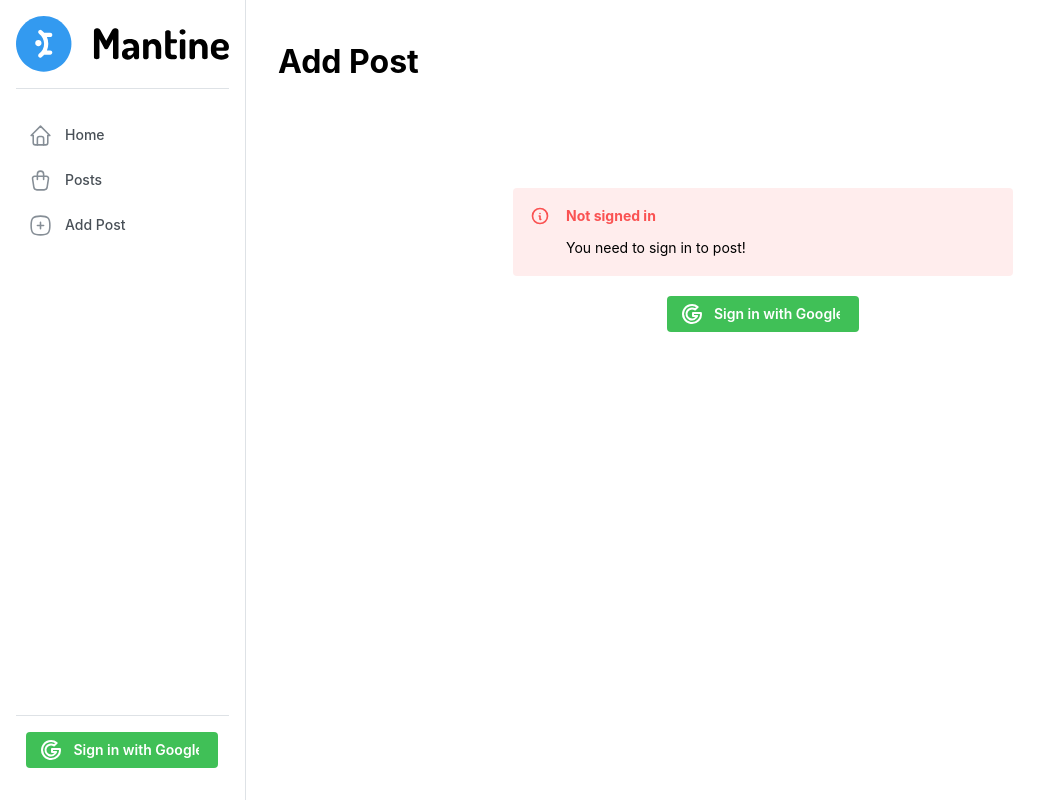
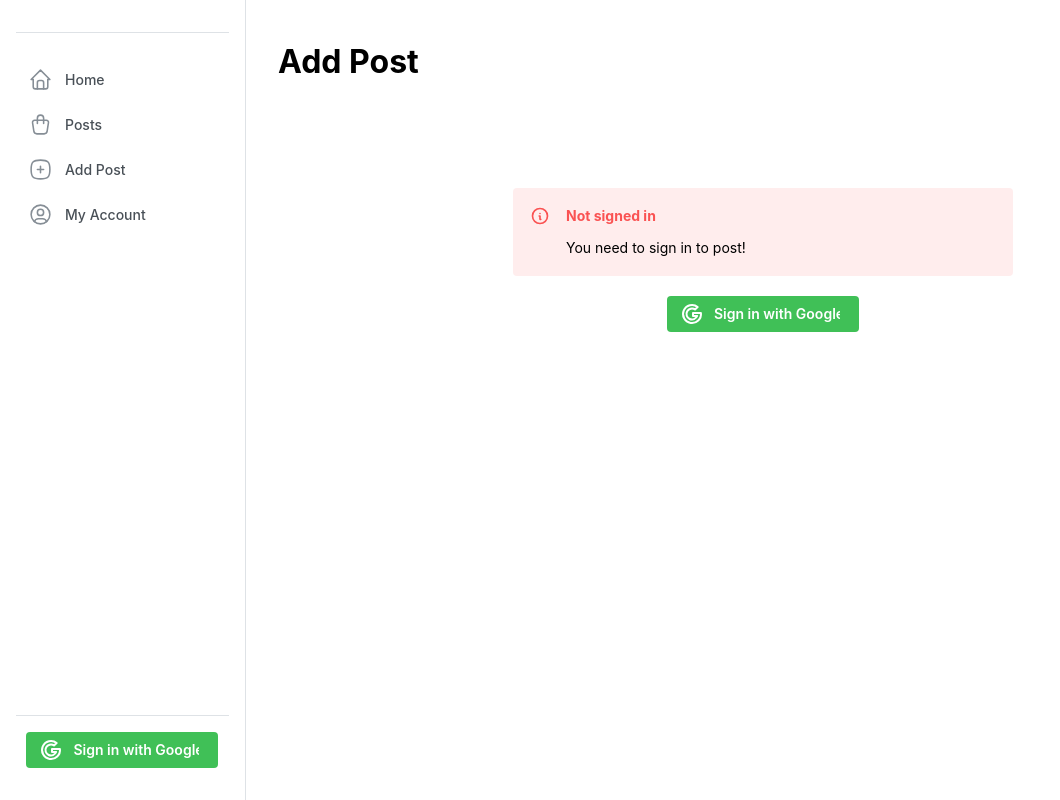
Before and after one commit to MarcusNAhlin/clubswap, a Next.js app: page /post/add in a window 1280 px wide. Shown: the whole page, without its empty margins (0-1060 px from the left). Built offline with nearby package versions, Linux system fonts and the light colour scheme; no server answers.

Commit message:
Removed logo and added account tab to navbar

```diff
--- a/components/Navbar.tsx
+++ b/components/Navbar.tsx
@@ -6,6 +6,7 @@ import {
   IconHome,
   IconShoppingBag,
   IconSquareRoundedPlus,
+  IconUserCircle,
 } from '@tabler/icons-react';
 import { Logo } from 'components/Logo';
 import classes from 'components/Navbar.module.css';
@@ -15,6 +16,7 @@ const data = [
   { link: '/', label: 'Home', icon: IconHome },
   { link: '/clubs', label: 'Posts', icon: IconShoppingBag },
   { link: '/post/add', label: 'Add Post', icon: IconSquareRoundedPlus },
+  { link: '/account', label: 'My Account', icon: IconUserCircle },
   ];
 
 export function Navbar() {
@@ -42,7 +44,7 @@ export function Navbar() {
     }}>
       <div className={classes.navbarMain}>
         <Group className={classes.header} justify="space-between">
-          <Logo />
+          {/* <Logo /> */}
         </Group>
         {links}
       </div>
```
